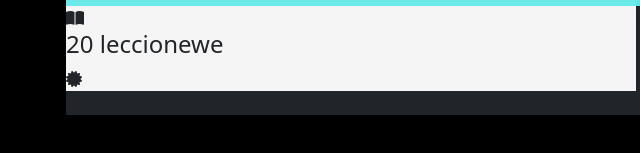
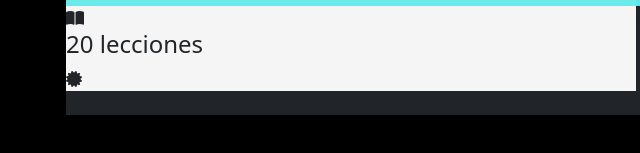
Before and after one commit to CJavat/maquetaDos, a plain HTML site: page index.html in a window 1280 px wide. Shown: the part 425-578 px from the top of the page, 4-644 px from the left. Drawn offline with Linux system fonts and the light colour scheme.

Commit message:
actualizacion

```diff
--- a/index.html
+++ b/index.html
@@ -60,7 +60,7 @@
                 <div class="contenedor-nosotros col-sm-12 col-md-12 col-lg-6 col-xl-6 col-xxl-6">
                     <div>
                         <i class="fa-solid fa-book-open"></i>
-                        <h4>20 leccionewe</h4>
+                        <h4>20 lecciones</h4>
                     </div>
                     <div>
                         <i class="fa-solid fa-certificate"></i>
```
